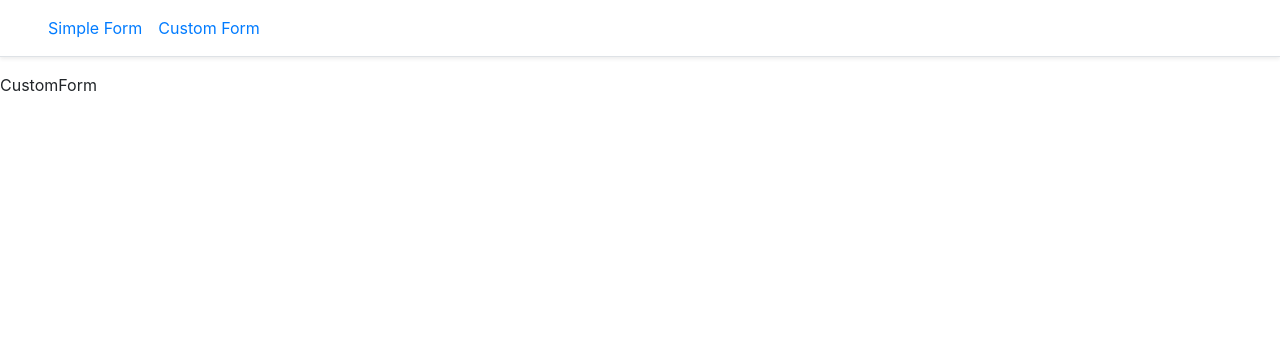
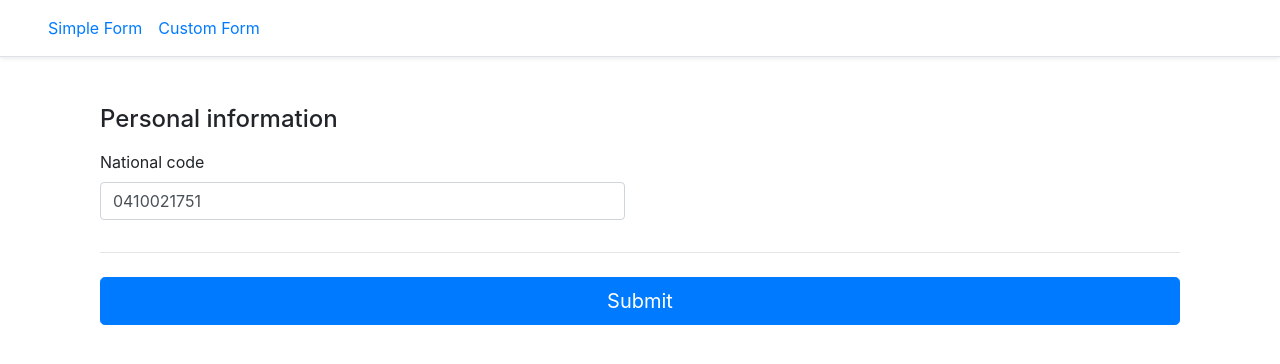
Before and after one commit to seyed-amir-mehrizi/formik-form, a React (Create React App) app: page /custom-form in a window 1280 px wide. Shown: the top 364 px of the page. Built offline with nearby package versions, Linux system fonts and the light colour scheme.

Commit message:
add custom element form to the app

```diff
--- a/src/components/CustomForm.js
+++ b/src/components/CustomForm.js
@@ -1,8 +1,47 @@
-import React from 'react'
+import React, { useEffect, useState } from 'react'
+import { Formik, Form, Field } from 'formik'
+import InputNumber from './InputNumber';
 
 function CustomForm() {
+  const initialValues = {
+    nationalCode: '122',
+  }
+  const [value, setValue] = useState(initialValues);
+
+  const handleSubmit = (values) => {
+    console.log("values : ", values);
+  }
+
+  useEffect(() => {
+    setTimeout(() => {
+      setValue({
+        nationalCode: '0410021751',
+      })
+    }, 2000);
+  }, [])
   return (
-    <div>CustomForm</div>
+    <div className="container">
+      <div className="col-md-12 mt-5">
+        <Formik initialValues={value || initialValues} onSubmit={handleSubmit} enableReinitialize>
+          <Form>
+            <h4 className="mb-3">Personal information</h4>
+            <div className="row">
+              <div className="col-md-6 mb-3">
+                <label htmlFor="nationalCode">National code</label>
+                <Field name="nationalCode"
+                  type="text" className="form-control"
+                  id="nationalCode" component={InputNumber} value={initialValues.nationalCode}
+                />
+              </div>
+            </div>
+            <hr className="mb-4" />
+            <button className="btn btn-primary btn-lg btn-block" type="submit">
+              Submit
+            </button>
+          </Form>
+        </Formik>
+      </div>
+    </div>
   )
 }
 
--- /dev/null
+++ b/src/components/InputNumber.js
@@ -0,0 +1,17 @@
+
+import React from 'react'
+
+function InputNumber({field , form , ...props}) {
+    const numberOnly = (event) => {
+        if (!/[0-9]/.test(event.key)) {
+            event.preventDefault();
+        }
+    }
+    return (
+        <input onKeyPress={numberOnly} {...props} value={field.value}
+        onChange={field.onChange}
+        />
+    )
+}
+
+export default InputNumber
--- a/src/components/SimpleForm.js
+++ b/src/components/SimpleForm.js
@@ -1,4 +1,4 @@
-import React, { useState } from 'react'
+import React, { useEffect, useState } from 'react'
 
 import { Formik, Form, Field } from 'formik'
 
@@ -18,7 +18,7 @@ function SimpleForm() {
     console.log("values : ", values);
   }
 
-  useState(() => {
+  useEffect(() => {
     setTimeout(() => {
       setValue({
         firstname: 'Amir',
```
